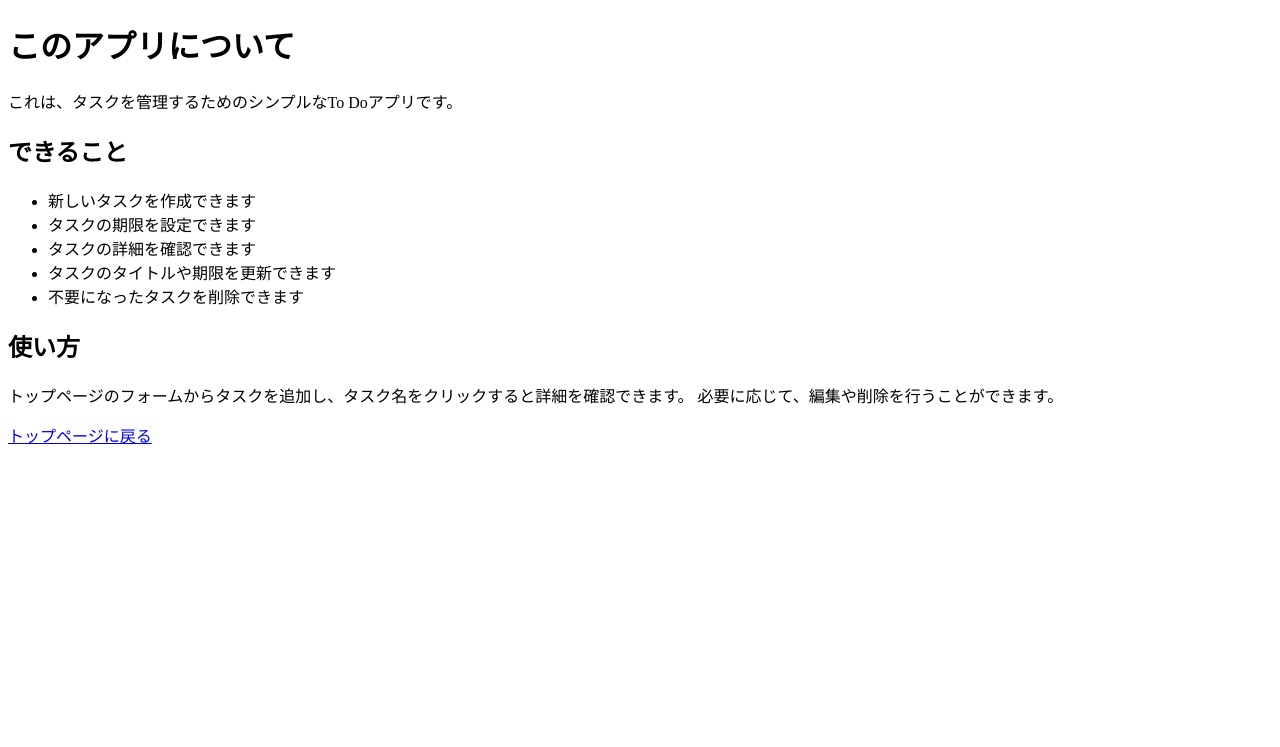
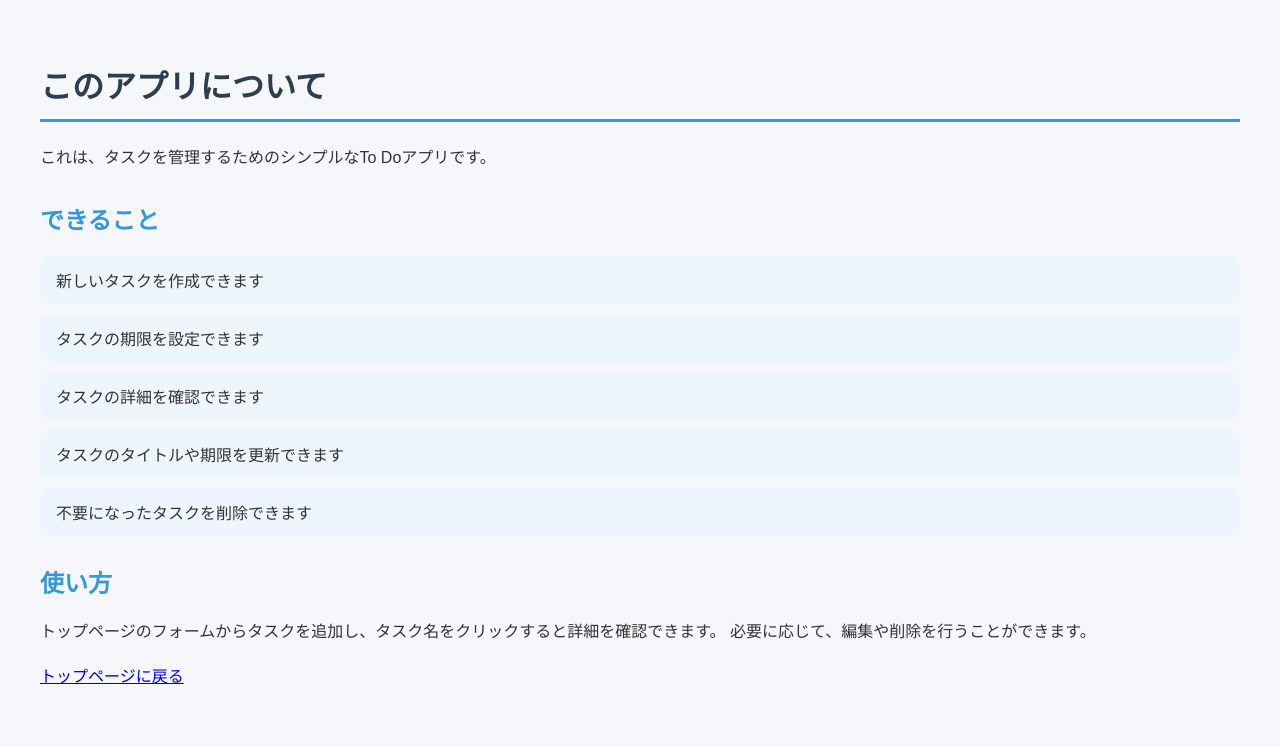
Before and after one commit to s1f102500236/django-test-exercise, a Django app: page /about/ in a window 1280 px wide. Shown: the top 747 px of the page. Run offline with Django 5.2, Linux system fonts and the light colour scheme.

Commit message:
AboutページにCSSを追加

```diff
--- /dev/null
+++ b/todo/static/todo/about.css
@@ -0,0 +1,57 @@
+body {
+    font-family: Arial, sans-serif;
+    background-color: #f5f7fa;
+    color: #333;
+    margin: 0;
+    padding: 40px;
+}
+
+.container {
+    max-width: 800px;
+    margin: 0 auto;
+    background-color: white;
+    padding: 32px;
+    border-radius: 16px;
+    box-shadow: 0 4px 16px rgba(0, 0, 0, 0.08);
+}
+
+h1 {
+    color: #2c3e50;
+    border-bottom: 3px solid #3498db;
+    padding-bottom: 12px;
+}
+
+h2 {
+    color: #3498db;
+    margin-top: 28px;
+}
+
+p {
+    line-height: 1.8;
+}
+
+ul {
+    padding-left: 0;
+}
+
+li {
+    list-style: none;
+    background-color: #eef6fd;
+    margin: 10px 0;
+    padding: 12px 16px;
+    border-radius: 10px;
+}
+
+.back-link {
+    display: inline-block;
+    margin-top: 24px;
+    padding: 10px 16px;
+    background-color: #3498db;
+    color: white;
+    text-decoration: none;
+    border-radius: 8px;
+}
+
+.back-link:hover {
+    background-color: #217dbb;
+}
--- a/todo/templates/todo/about.html
+++ b/todo/templates/todo/about.html
@@ -1,7 +1,9 @@
+{% load static %}
 <!DOCTYPE html>
 <html>
 <head>
     <title>このアプリについて</title>
+    <link rel="stylesheet" href="{% static 'todo/about.css' %}">
 </head>
 <body>
     <h1>このアプリについて</h1>
```
